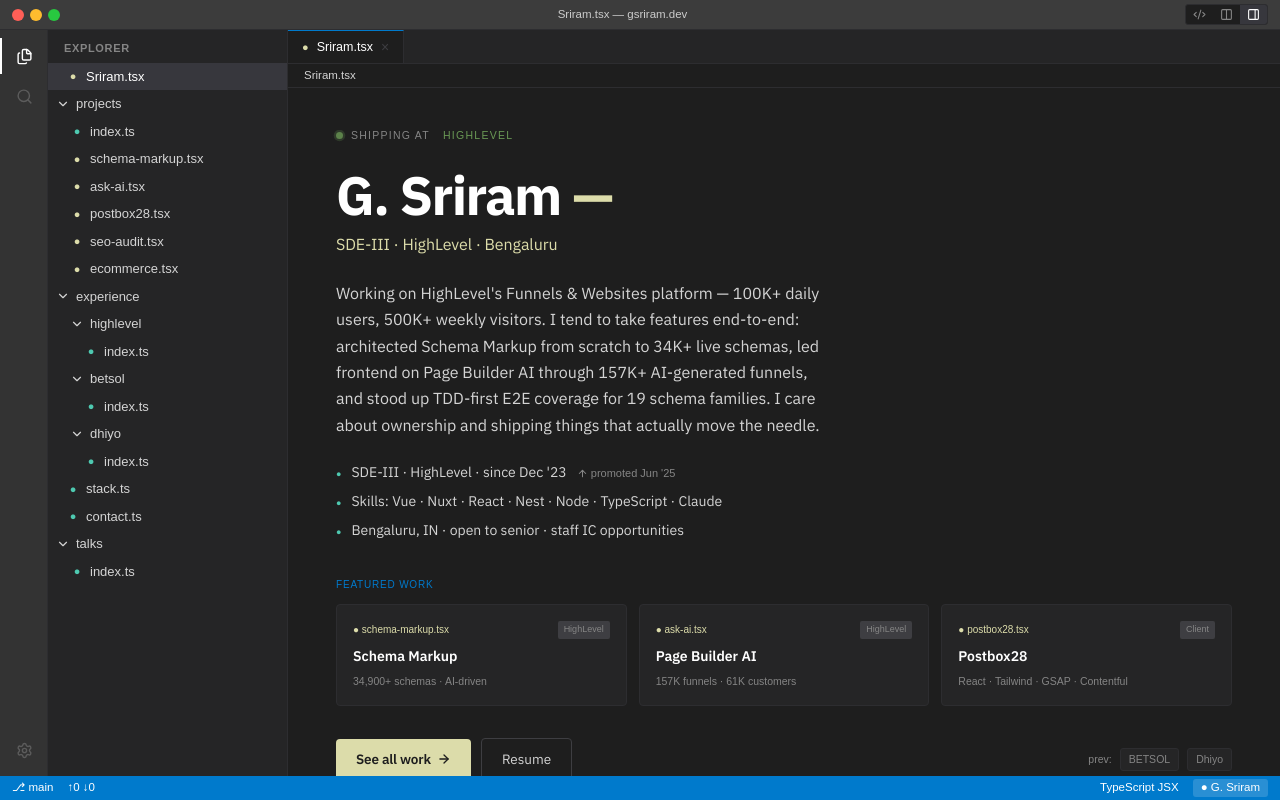
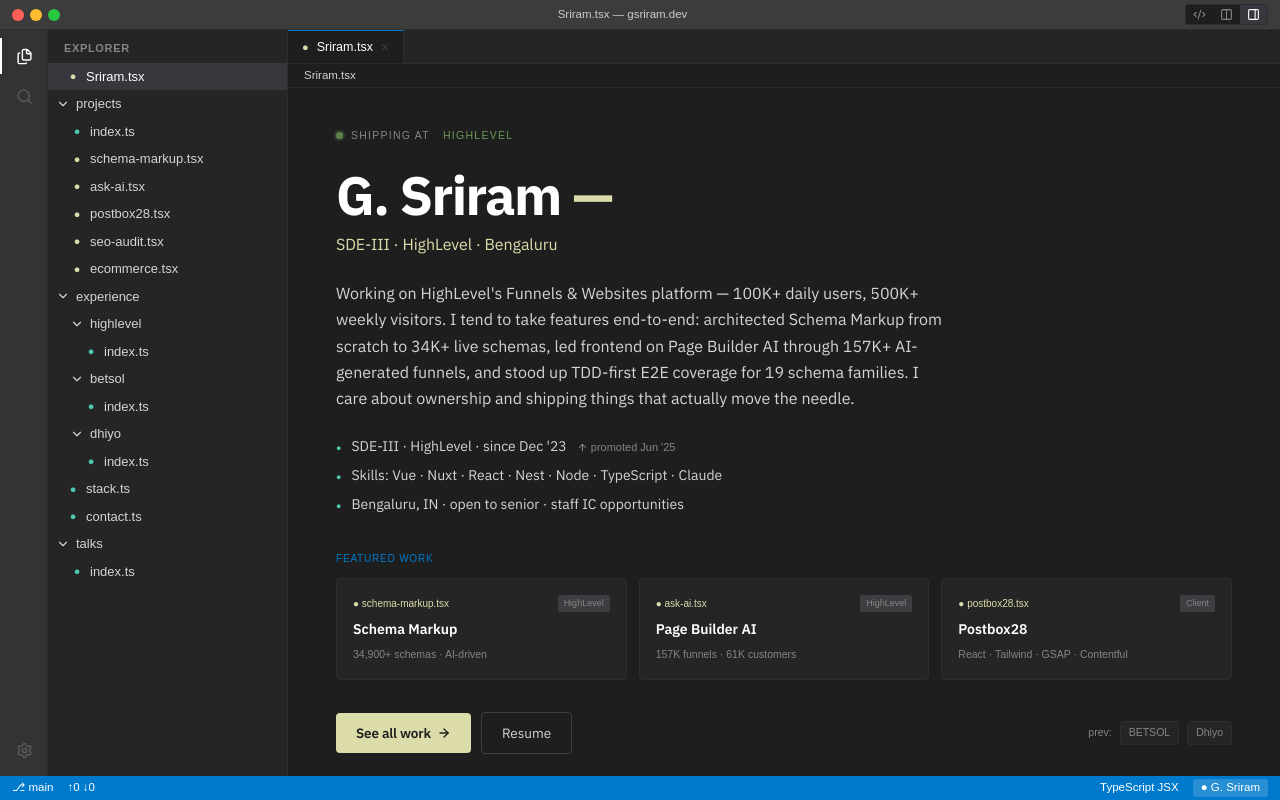
Before and after one commit to gsriram24/portfolio-vscode, a Next.js app: page / in a window 1280 px wide. Built offline with nearby package versions, Linux system fonts and the light colour scheme; a web font is replaced by a local one.

Commit message:
fix bio text

```diff
--- a/src/components/pages/sriram-preview.tsx
+++ b/src/components/pages/sriram-preview.tsx
@@ -43,7 +43,7 @@ export function SriramPreview() {
         </div>
 
         {/* 4. Bio */}
-        <p className="font-ui text-body leading-[1.65] text-fg mt-6 max-w-[52ch]">{SRIRAM.bio}</p>
+        <p className="font-ui text-body leading-[1.65] text-fg mt-6 max-w-[64ch]">{SRIRAM.bio}</p>
 
         {/* 5. Meta list */}
         <div className="mt-6 flex flex-col gap-2 font-ui text-ui text-fg">
```
